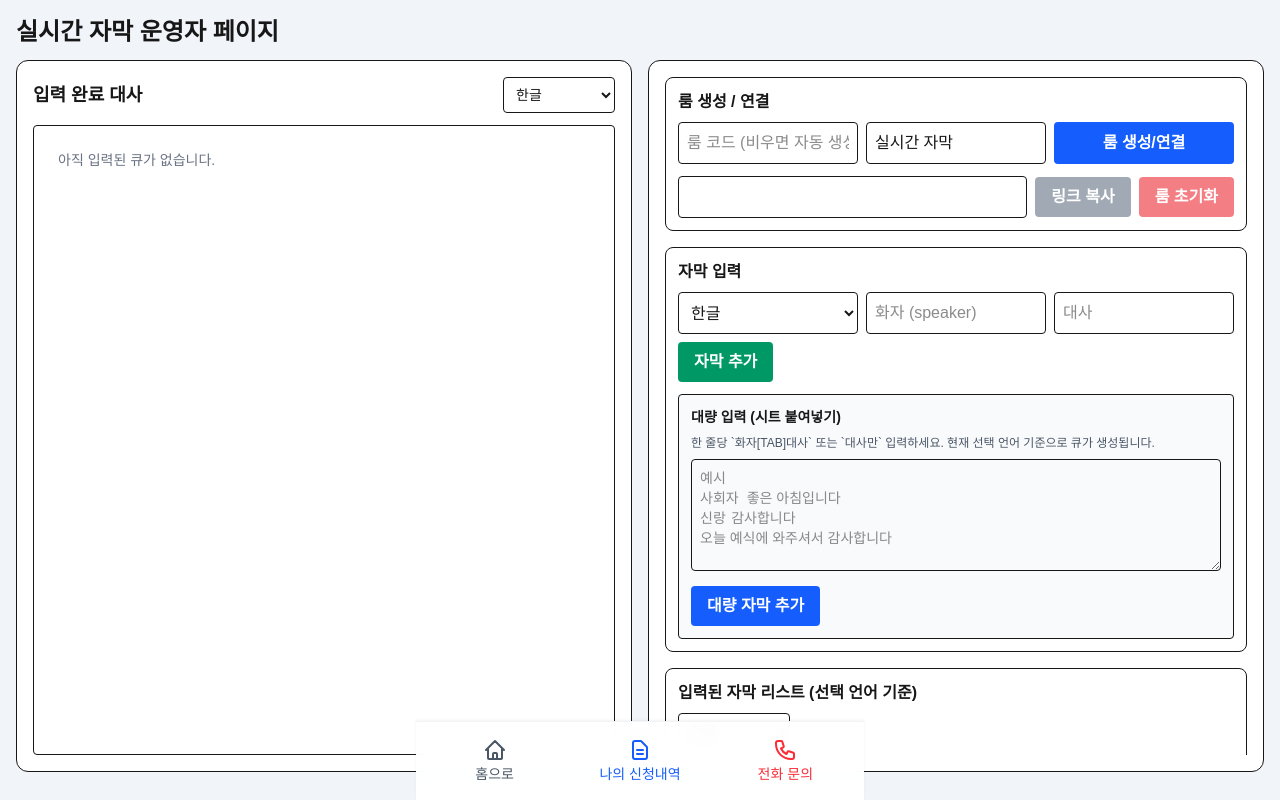
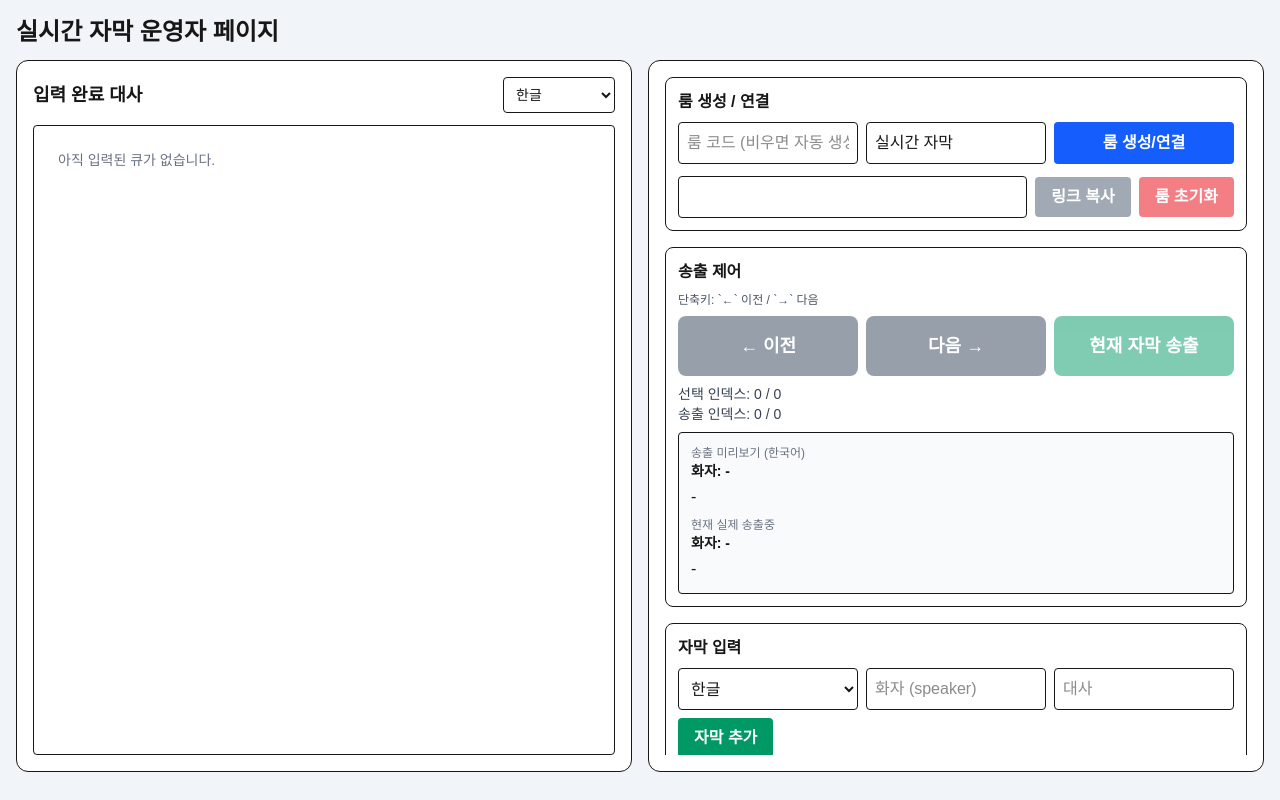
Before and after one commit to tolbilee/traditional-ceremony-app, a Next.js app: page /captions/admin in a window 1280 px wide. Built offline with nearby package versions, Linux system fonts and the light colour scheme; a web font is replaced by a local one.

Commit message:
feat: streamline captions admin controls and hide nav on caption pages

```diff
--- a/app/captions/admin/page.tsx
+++ b/app/captions/admin/page.tsx
@@ -214,6 +214,30 @@ export default function CaptionsAdminPage() {
     }, 350);
     return () => clearTimeout(timer);
   }, [cues, roomCode, syncEnabled, syncCuesToServer]);
+
+  useEffect(() => {
+    function onKeyDown(event: KeyboardEvent) {
+      const target = event.target as HTMLElement | null;
+      const isTyping =
+        target?.tagName === 'INPUT' ||
+        target?.tagName === 'TEXTAREA' ||
+        target?.tagName === 'SELECT' ||
+        target?.isContentEditable;
+      if (isTyping || busy) return;
+
+      if (event.key === 'ArrowLeft') {
+        event.preventDefault();
+        void moveSelection(selectedIndex - 1);
+      }
+      if (event.key === 'ArrowRight') {
+        event.preventDefault();
+        void moveSelection(selectedIndex + 1);
+      }
+    }
+
+    window.addEventListener('keydown', onKeyDown);
+    return () => window.removeEventListener('keydown', onKeyDown);
+  }, [busy, selectedIndex, cues.length, liveIndex]);
 
   const loadRoomCues = useCallback(async (targetRoomCode: string) => {
     try {
@@ -670,6 +694,44 @@ export default function CaptionsAdminPage() {
             </div>
 
             <div className="rounded-lg border p-3">
+              <h3 className="mb-2 font-semibold">송출 제어</h3>
+              <p className="mb-2 text-xs text-gray-600">단축키: `←` 이전 / `→` 다음</p>
+              <div className="mb-2 grid grid-cols-1 gap-2 md:grid-cols-3">
+                <button
+                  className="rounded-lg bg-slate-700 px-5 py-4 text-lg font-bold text-white transition hover:bg-slate-800 active:scale-[0.98] disabled:cursor-not-allowed disabled:opacity-50"
+                  onClick={() => moveSelection(selectedIndex - 1)}
+                  disabled={busy || selectedIndex <= 0}
+                >
+                  ← 이전
+                </button>
+                <button
+                  className="rounded-lg bg-slate-700 px-5 py-4 text-lg font-bold text-white transition hover:bg-slate-800 active:scale-[0.98] disabled:cursor-not-allowed disabled:opacity-50"
+                  onClick={() => moveSelection(selectedIndex + 1)}
+                  disabled={busy || cues.length === 0 || selectedIndex >= cues.length - 1}
+                >
+                  다음 →
+                </button>
+                <button
+                  className="rounded-lg bg-emerald-600 px-5 py-4 text-lg font-bold text-white transition hover:bg-emerald-700 active:scale-[0.98] disabled:cursor-not-allowed disabled:opacity-50"
+                  onClick={publishSelectedCue}
+                  disabled={busy || !roomCode || !selectedCue}
+                >
+                  현재 자막 송출
+                </button>
+              </div>
+              <p className="text-sm text-gray-700">선택 인덱스: {selectedIndex >= 0 ? selectedIndex + 1 : 0} / {cues.length}</p>
+              <p className="text-sm text-gray-700">송출 인덱스: {liveIndex >= 0 ? liveIndex + 1 : 0} / {cues.length}</p>
+              <div className="mt-2 rounded border bg-slate-50 p-3">
+                <div className="text-xs text-gray-500">송출 미리보기 (한국어)</div>
+                <div className="text-sm font-semibold">화자: {selectedCue?.speaker || '-'}</div>
+                <div className="mt-1 whitespace-pre-wrap text-base">{selectedCue?.texts.korean || '-'}</div>
+                <div className="mt-2 text-xs text-gray-500">현재 실제 송출중</div>
+                <div className="text-sm font-semibold">화자: {liveCue?.speaker || '-'}</div>
+                <div className="mt-1 whitespace-pre-wrap text-base">{liveCue?.texts.korean || '-'}</div>
+              </div>
+            </div>
+
+            <div className="rounded-lg border p-3">
               <h3 className="mb-2 font-semibold">자막 입력</h3>
               <div className="grid gap-2 md:grid-cols-3">
                 <select className="rounded border p-2" value={selectedLanguage} onChange={(e) => setSelectedLanguage(e.target.value)}>
@@ -740,35 +802,6 @@ export default function CaptionsAdminPage() {
                 />
               </div>
             </div>
-
-            <div className="rounded-lg border p-3">
-              <h3 className="mb-2 font-semibold">송출 제어</h3>
-              <div className="mb-2 flex flex-wrap gap-2">
-                <button className={buttonClass('gray')} onClick={() => moveSelection(selectedIndex - 1)} disabled={busy || selectedIndex <= 0}>
-                  이전
-                </button>
-                <button
-                  className={buttonClass('gray')}
-                  onClick={() => moveSelection(selectedIndex + 1)}
-                  disabled={busy || cues.length === 0 || selectedIndex >= cues.length - 1}
-                >
-                  다음
-                </button>
-                <button className={buttonClass('green')} onClick={publishSelectedCue} disabled={busy || !roomCode || !selectedCue}>
-                  현재 자막 송출
-                </button>
-              </div>
-              <p className="text-sm text-gray-700">선택 인덱스: {selectedIndex >= 0 ? selectedIndex + 1 : 0} / {cues.length}</p>
-              <p className="text-sm text-gray-700">송출 인덱스: {liveIndex >= 0 ? liveIndex + 1 : 0} / {cues.length}</p>
-              <div className="mt-2 rounded border bg-slate-50 p-3">
-                <div className="text-xs text-gray-500">송출 미리보기 (한국어)</div>
-                <div className="text-sm font-semibold">화자: {selectedCue?.speaker || '-'}</div>
-                <div className="mt-1 whitespace-pre-wrap text-base">{selectedCue?.texts.korean || '-'}</div>
-                <div className="mt-2 text-xs text-gray-500">현재 실제 송출중</div>
-                <div className="text-sm font-semibold">화자: {liveCue?.speaker || '-'}</div>
-                <div className="mt-1 whitespace-pre-wrap text-base">{liveCue?.texts.korean || '-'}</div>
-              </div>
-            </div>
           </div>
         </section>
       </div>
--- a/app/captions/view/CaptionsViewerClient.tsx
+++ b/app/captions/view/CaptionsViewerClient.tsx
@@ -211,7 +211,7 @@ export default function CaptionsViewerClient({ initialRoomCode }: { initialRoomC
       </header>
 
       <section className="flex items-center justify-center gap-2 px-4 py-3">
-        <label className="text-sm text-white/80">국가 선택</label>
+        <label className="text-sm text-white/80">Language</label>
         <select
           className="rounded border border-white/30 bg-black/40 px-3 py-1 text-sm text-white"
           value={language}
--- a/components/ConditionalBottomNav.tsx
+++ b/components/ConditionalBottomNav.tsx
@@ -6,9 +6,12 @@ import BottomNavigationBar from './BottomNavigationBar';
 export default function ConditionalBottomNav() {
   const pathname = usePathname();
 
-  // 관리자 페이지('/admin/*')와 QR 페이지('/qr')일 때 네비게이션 바를 표시하지 않음
-  // 홈화면('/')에서는 네비게이션 바 표시
-  if (pathname.startsWith('/admin') || pathname === '/qr') {
+  if (
+    pathname.startsWith('/admin') ||
+    pathname === '/qr' ||
+    pathname.startsWith('/captions/admin') ||
+    pathname.startsWith('/captions/view')
+  ) {
     return null;
   }
 
```
